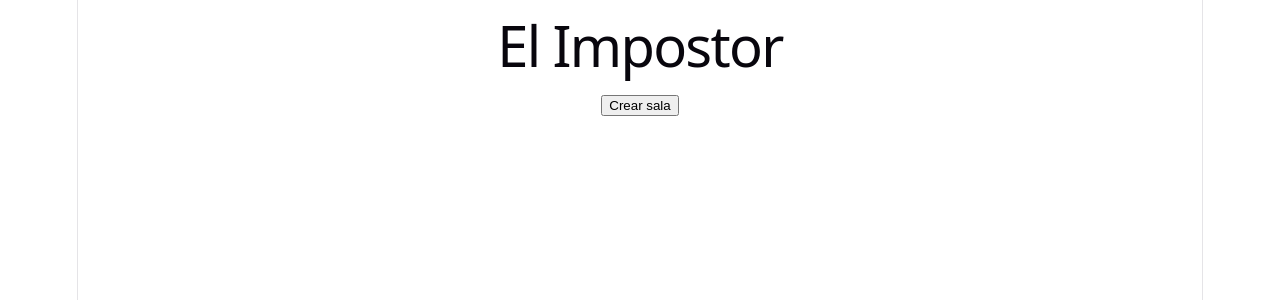
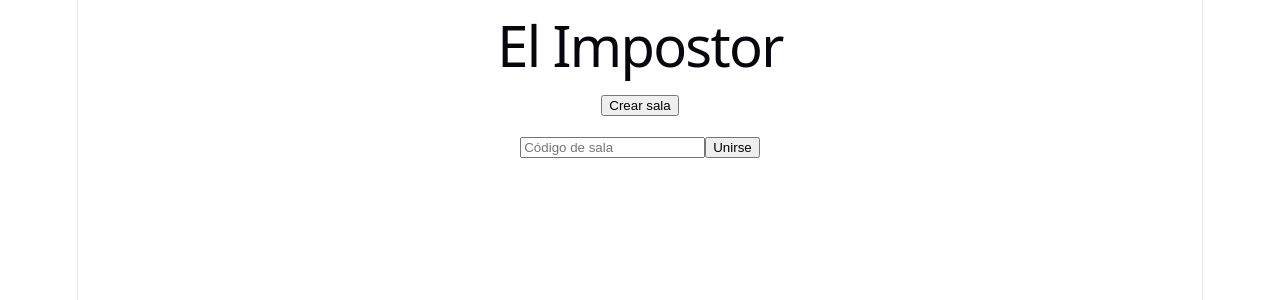
Before and after one commit to gastondeganis/juegos-para-trolos, a React (Vite) app in the folder apps/web/: page / in a window 1280 px wide. Shown: the top 300 px of the page. Built offline with nearby package versions, Linux system fonts and the light colour scheme; no server answers.

Commit message:
poder ingresar a sala

```diff
--- a/apps/web/src/App.tsx
+++ b/apps/web/src/App.tsx
@@ -3,12 +3,20 @@ import { connectSocket, sendMessage } from "./services/socket";
 
 function App() {
   const [roomCode, setRoomCode] = useState("");
+  const [inputCode, setInputCode] = useState("");
   const socketRef = useRef<WebSocket | null>(null);
 
   useEffect(() => {
     const socket = connectSocket((data) => {
-      if (data.event === "room_created" && data.code) {
+      if (
+        (data.event === "room_created" || data.event === "room_joined") &&
+        data.code
+      ) {
         setRoomCode(data.code);
+      }
+
+      if (data.event === "error") {
+        alert(data.message);
       }
     });
 
@@ -25,13 +33,31 @@ function App() {
     });
   };
 
+  const handleJoinRoom = () => {
+    if (!socketRef.current) return;
+
+    sendMessage(socketRef.current, {
+      event: "join_room",
+      code: inputCode.toUpperCase(),
+    });
+  };
+
   return (
     <div>
       <h1>El Impostor</h1>
 
       <button onClick={handleCreateRoom}>Crear sala</button>
 
-      {roomCode && <p>Sala creada: {roomCode}</p>}
+      <div style={{ marginTop: "16px" }}>
+        <input
+          value={inputCode}
+          onChange={(e) => setInputCode(e.target.value)}
+          placeholder="Código de sala"
+        />
+        <button onClick={handleJoinRoom}>Unirse</button>
+      </div>
+
+      {roomCode && <p>Sala actual: {roomCode}</p>}
     </div>
   );
 }
```
Also changed, not shown: 2 other files (tests, documents, lock files or other folders).
